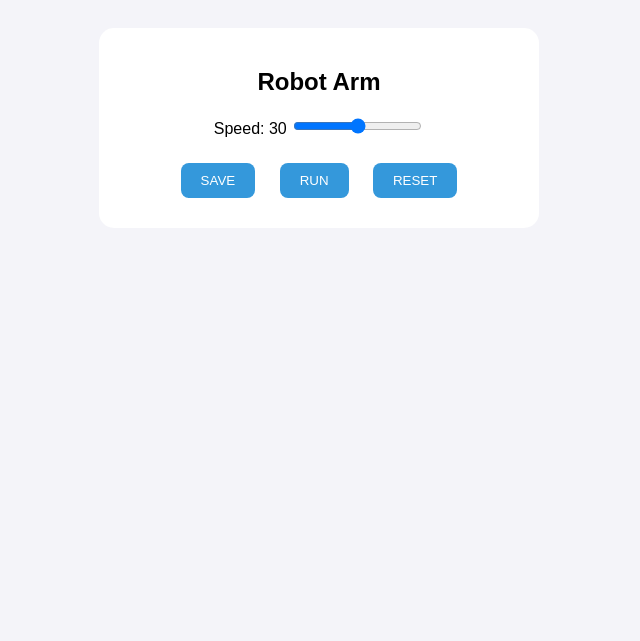
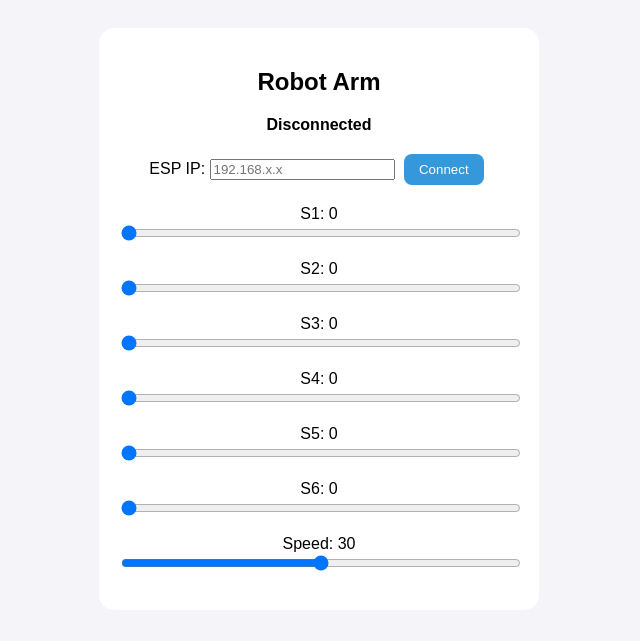
Before and after one commit to neoshubhamdadhich/ARM_ROBOT, a plain HTML site: page index.html in a window 1280 px wide. Shown: the whole page, without its empty margins (321-961 px from the left). Drawn offline with Linux system fonts and the light colour scheme.

Commit message:
Update index.html

```diff
--- a/index.html
+++ b/index.html
@@ -1,102 +1,171 @@
-<!DOCTYPE html><html>
+<!DOCTYPE html>
+<html>
 <head>
 <meta name="viewport" content="width=device-width, initial-scale=1">
+<title>Robot Arm Control</title>
+
 <style>
-body{font-family:sans-serif;text-align:center;background:#f4f4f9;padding:20px;}
-.container{max-width:400px;margin:auto;background:white;padding:20px;border-radius:15px;}
-.slider-row{margin:15px 0;}
-button{margin:10px;padding:10px 20px;border:none;border-radius:8px;background:#3498db;color:white;}
+body{
+  font-family:sans-serif;
+  text-align:center;
+  background:#f4f4f9;
+  padding:20px;
+}
+.container{
+  max-width:400px;
+  margin:auto;
+  background:white;
+  padding:20px;
+  border-radius:15px;
+}
+.slider-row{
+  margin:15px 0;
+}
+input[type="range"]{
+  width:100%;
+}
+button{
+  margin:5px;
+  padding:8px 15px;
+  border:none;
+  border-radius:8px;
+  background:#3498db;
+  color:white;
+}
+#status{
+  margin:10px;
+  font-weight:bold;
+}
 </style>
 </head>
+
 <body>
 
 <div class="container">
+
 <h2>Robot Arm</h2>
 
+<!-- STATUS -->
+<div id="status">Disconnected</div>
+
+<!-- IP INPUT -->
+<div class="slider-row">
+ESP IP:
+<input type="text" id="ipInput" placeholder="192.168.x.x">
+<button onclick="connectWS()">Connect</button>
+</div>
+
+<!-- SERVOS -->
 <div id="controls"></div>
 
+<!-- SPEED -->
 <div class="slider-row">
 Speed: <span id="vs">30</span>
 <input type="range" id="speed" min="0" max="60" value="30" oninput="sendSpeed(this)">
 </div>
 
-<div>
-<button onclick="sendCmd('save')">SAVE</button>
-<button onclick="sendCmd('run')">RUN</button>
-<button onclick="sendCmd('reset')">RESET</button>
-</div>
-
 </div>
 
 <script>
-let c=document.getElementById("controls");
+
+let ws;
+let lastCmd = "";
+let reconnectTimer;
+
+// ===== CREATE SLIDERS =====
+let c = document.getElementById("controls");
 
 for(let i=1;i<=6;i++){
-c.innerHTML+=`
+c.innerHTML += `
 <div class="slider-row">
 S${i}: <span id="v${i}">0</span>
 <input type="range" id="S${i}" min="0" max="180" value="0" oninput="sendVal(this)">
 </div>`;
 }
 
-let ws;
-let lastCmd="";
+// ===== INIT =====
+function init(){
 
-// init
-function init(){
-ws = new WebSocket("ws://192.168.1.100/ws");
+  // 1. Get IP from URL
+  const params = new URLSearchParams(window.location.search);
+  let ip = params.get("ip");
+
+  // 2. If not, get saved IP
+  if(!ip){
+    ip = localStorage.getItem("esp_ip");
   }
 
-// servo send
+  // 3. Auto-fill + connect
+  if(ip){
+    document.getElementById("ipInput").value = ip;
+    connectWS();
+  }
+}
+
+// ===== CONNECT =====
+function connectWS(){
+
+  let ip = document.getElementById("ipInput").value;
+
+  if(!ip){
+    alert("Enter ESP IP");
+    return;
+  }
+
+  // Save IP
+  localStorage.setItem("esp_ip", ip);
+
+  // Close old
+  if(ws){
+    ws.close();
+  }
+
+  ws = new WebSocket("ws://" + ip + "/ws");
+
+  ws.onopen = ()=>{
+    document.getElementById("status").innerText = "Connected";
+    document.getElementById("status").style.color = "green";
+    console.log("Connected to", ip);
+  };
+
+  ws.onclose = ()=>{
+    document.getElementById("status").innerText = "Disconnected";
+    document.getElementById("status").style.color = "red";
+
+    // Auto reconnect
+    clearTimeout(reconnectTimer);
+    reconnectTimer = setTimeout(connectWS, 2000);
+  };
+}
+
+// ===== SEND SERVO =====
 function sendVal(el){
-let val=el.value;
-document.getElementById("v"+el.id[1]).innerText=val;
 
-let cmd = el.id.toLowerCase()+val.toString().padStart(3,'0');
+  let val = el.value;
+  document.getElementById("v"+el.id[1]).innerText = val;
+
+  let cmd = el.id.toLowerCase() + val.toString().padStart(3,'0');
   lastCmd = cmd;
 
-if(ws.readyState===WebSocket.OPEN){
+  if(ws && ws.readyState === WebSocket.OPEN){
     ws.send(cmd);
   }
 }
 
-// speed
+// ===== SEND SPEED =====
 function sendSpeed(el){
-let val=el.value;
-document.getElementById("vs").innerText=val;
 
-if(ws.readyState===WebSocket.OPEN){
-ws.send("spd"+val.toString().padStart(3,'0'));
+  let val = el.value;
+  document.getElementById("vs").innerText = val;
+
+  if(ws && ws.readyState === WebSocket.OPEN){
+    ws.send("spd" + val.toString().padStart(3,'0'));
   }
 }
 
-// buttons
-function sendCmd(cmd){
-if(cmd=="save"){
-  ws.send("save:"+lastCmd);
-}else{
-  ws.send(cmd);
-}
-}
+// ===== START =====
+window.onload = init;
 
-window.onload=init;
-  let ws;
-
-function init(){
-
-  // 🔥 Read IP from URL
-  const params = new URLSearchParams(window.location.search);
-  const ip = params.get("ip");
-
-  if(ip){
-    ws = new WebSocket("ws://" + ip + "/ws");
-    console.log("Connecting to:", ip);
-  }else{
-    alert("ESP IP not found!");
-  }
-}
-
-window.onload = init;
 </script>
 
 </body>
```
Lines whose indentation alone changed are shown as unchanged.
